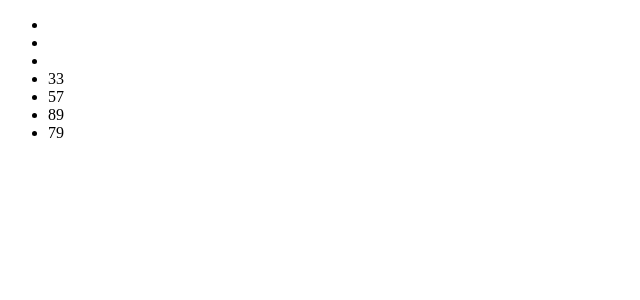
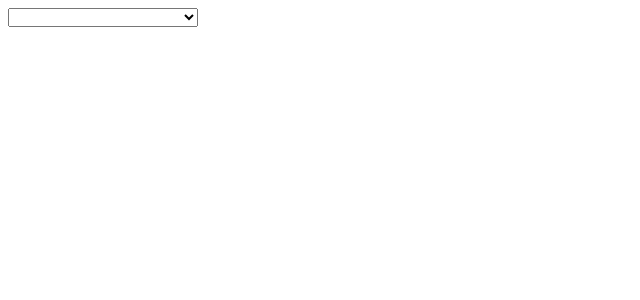
Before and after one commit to enterbackspace/angularassignments2, an Angular app: page / in a window 1280 px wide. Shown: the top 300 px of the page, without its empty margins (0-640 px from the left). Built offline with nearby package versions, Linux system fonts and the light colour scheme.

Commit message:
idusfjeij

```diff
--- a/src/app/app.component.html
+++ b/src/app/app.component.html
@@ -1,6 +1,7 @@
- <ul>
-  <li *ngFor="let ar of arr">
-    <span *ngIf="ar%2 !=0">{{ar}}</span>
+ <select [(ngModel)]="select" style="width: 190px;"  >
+  <option>India</option>
+  <option>America</option>
+  <option>Africa</option>
+ </select>
 
-  </li>
- </ul>
+ <h1>{{select}}</h1>
--- a/src/app/app.component.ts
+++ b/src/app/app.component.ts
@@ -6,6 +6,5 @@ import { Component } from '@angular/core';
   styleUrls: ['./app.component.css']
 })
 export class AppComponent {
-  title = 'angularassignments2';
-  arr=[12,34,44,33,57,89,79]
+   select:any=[]
 }
--- a/src/app/app.module.ts
+++ b/src/app/app.module.ts
@@ -3,6 +3,7 @@ import { BrowserModule } from '@angular/platform-browser';
 
 import { AppRoutingModule } from './app-routing.module';
 import { AppComponent } from './app.component';
+import { FormsModule } from '@angular/forms';
 
 @NgModule({
   declarations: [
@@ -10,7 +11,8 @@ import { AppComponent } from './app.component';
   ],
   imports: [
     BrowserModule,
-    AppRoutingModule
+    AppRoutingModule,
+    FormsModule
   ],
   providers: [],
   bootstrap: [AppComponent]
```
